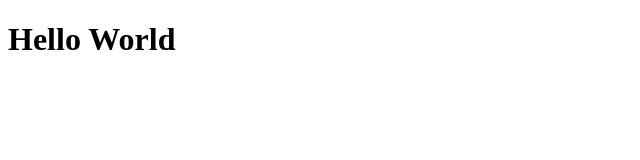
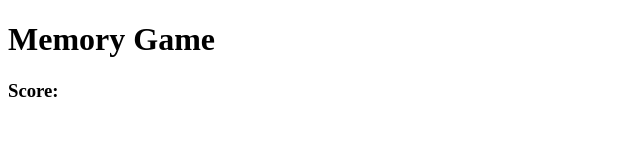
Before and after one commit to Lu-Smith/memory-game, a plain HTML site: page index.html in a window 1280 px wide. Shown: the whole page, without its empty margins (0-640 px from the left). Drawn offline with Linux system fonts and the light colour scheme.

Commit message:
Updated index.html

```diff
--- a/index.html
+++ b/index.html
@@ -8,7 +8,9 @@
     <title>Memory Game</title>
 </head>
 <body>
-    <h1>Hello World</h1>
+    <h1>Memory Game</h1>
+    <h3>Score: <span class="result"></span></h3>
+    <div class="grid"></div>
     <script src="script.js"></script>
 </body>
 </html>
```
